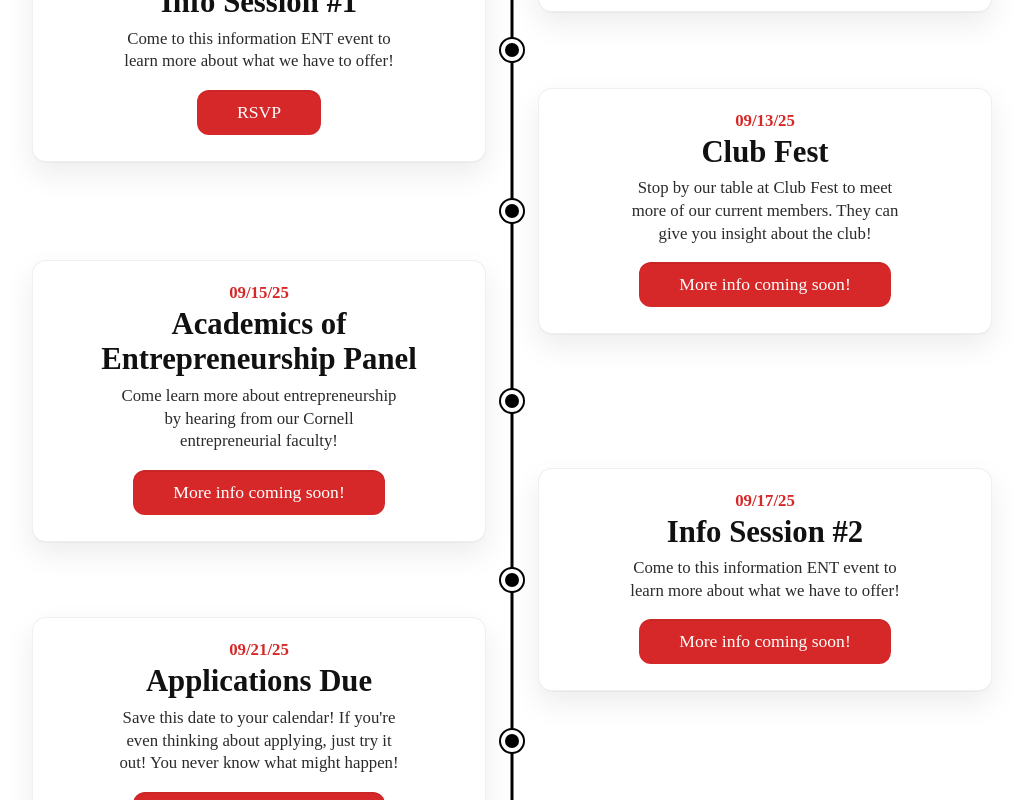
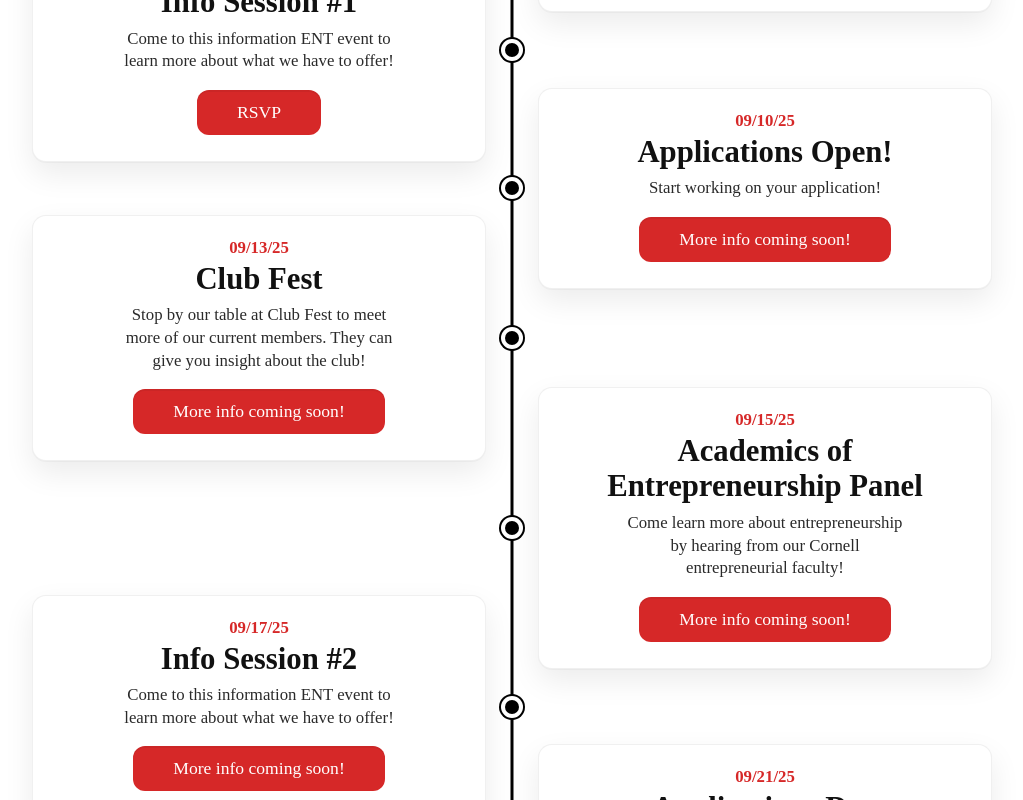
Before and after one commit to entcornell/ent-website, a React (Create React App) app: page /recruitment in a window 1280 px wide. Shown: the part 1660-2460 px from the top of the page, without its empty margins (128-1151 px from the left). Built offline with nearby package versions, Linux system fonts and the light colour scheme; a web font is replaced by a local one.

Commit message:
Updated timeline with Applications Open date

```diff
--- a/src/components/Recruitment.js
+++ b/src/components/Recruitment.js
@@ -25,6 +25,7 @@ const eventsData = [
   { when: "September", title: "PFC Fair", blurb: "You can find us tabling at this event. Drop by to learn more about ENT. Stay tuned to find out what day it will be taking place.", cta: "See Details", to: "https://www.instagram.com/p/DN4N2qBEcTS/?igsh=ZXQ4ZmVjb3RnM3Bn" },
   { when: "09/04/25", title: "E-Ship Kickoff", blurb: "Stop by the entrepreneurship building and meet the community! You can also come chat to our fellow members to learn more about ENT.", cta: "See Details", to: "https://eship.cornell.edu/all-events/entrepreneurship-kickoff/" },
   { when: "09/10/25", title: "Info Session #1", blurb: "Come to this information ENT event to learn more about what we have to offer!", cta: "RSVP", to: "https://forms.gle/Wd1pRcVHm1RfSVUo9"},
+  { when: "09/10/25", title: "Applications Open!", blurb: "Start working on your application!", cta: "More Info Coming Soon!"},
   { when: "09/13/25", title: "Club Fest", blurb: "Stop by our table at Club Fest to meet more of our current members. They can give you insight about the club!", cta: "See Details" },
   { when: "09/15/25", title: "Academics of Entrepreneurship Panel", blurb: "Come learn more about entrepreneurship by hearing from our Cornell entrepreneurial faculty!", cta: "More Info Coming Soon!"},
   { when: "09/17/25", title: "Info Session #2", blurb: "Come to this information ENT event to learn more about what we have to offer!", cta: "See Details" },
```
